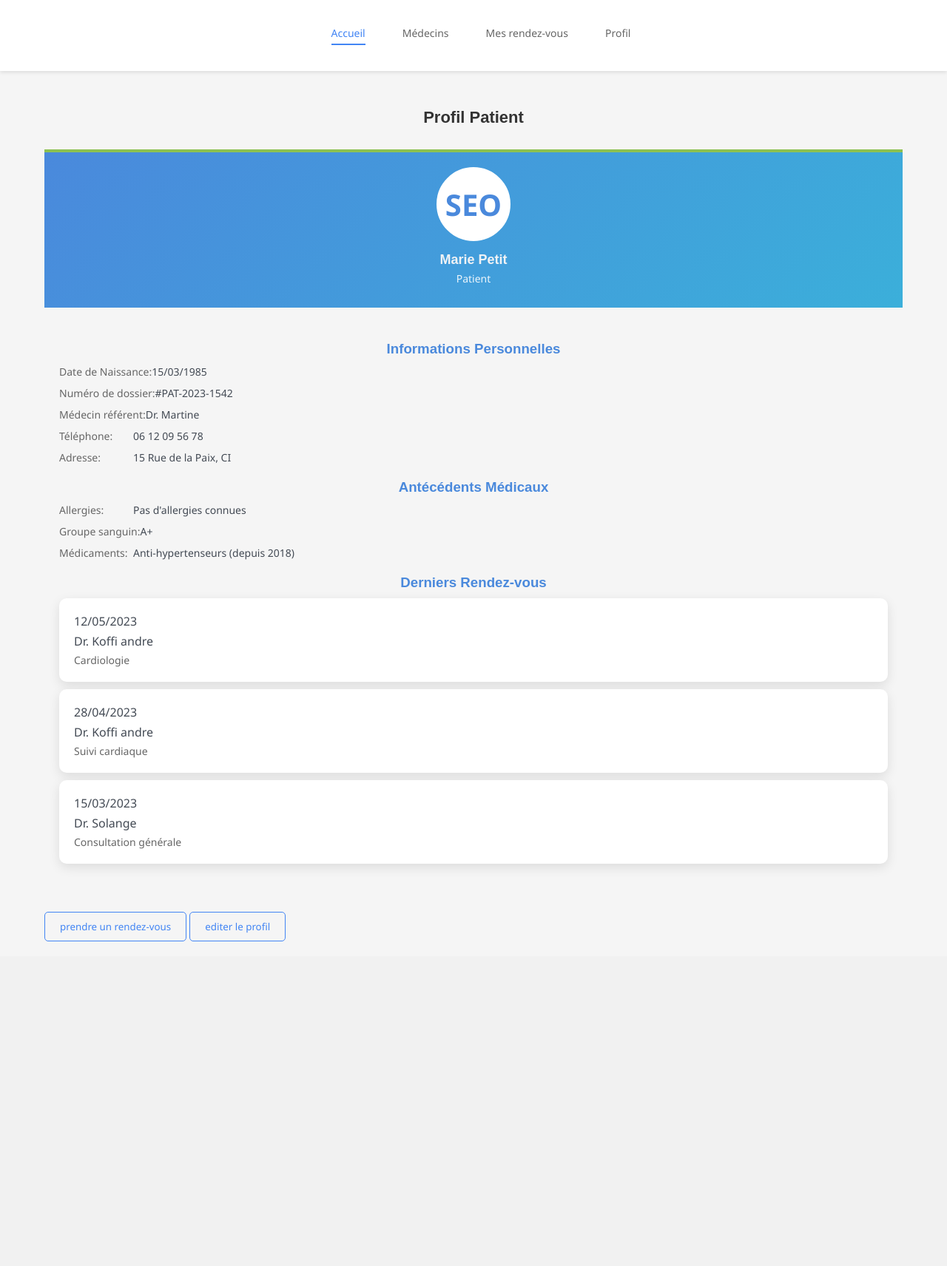
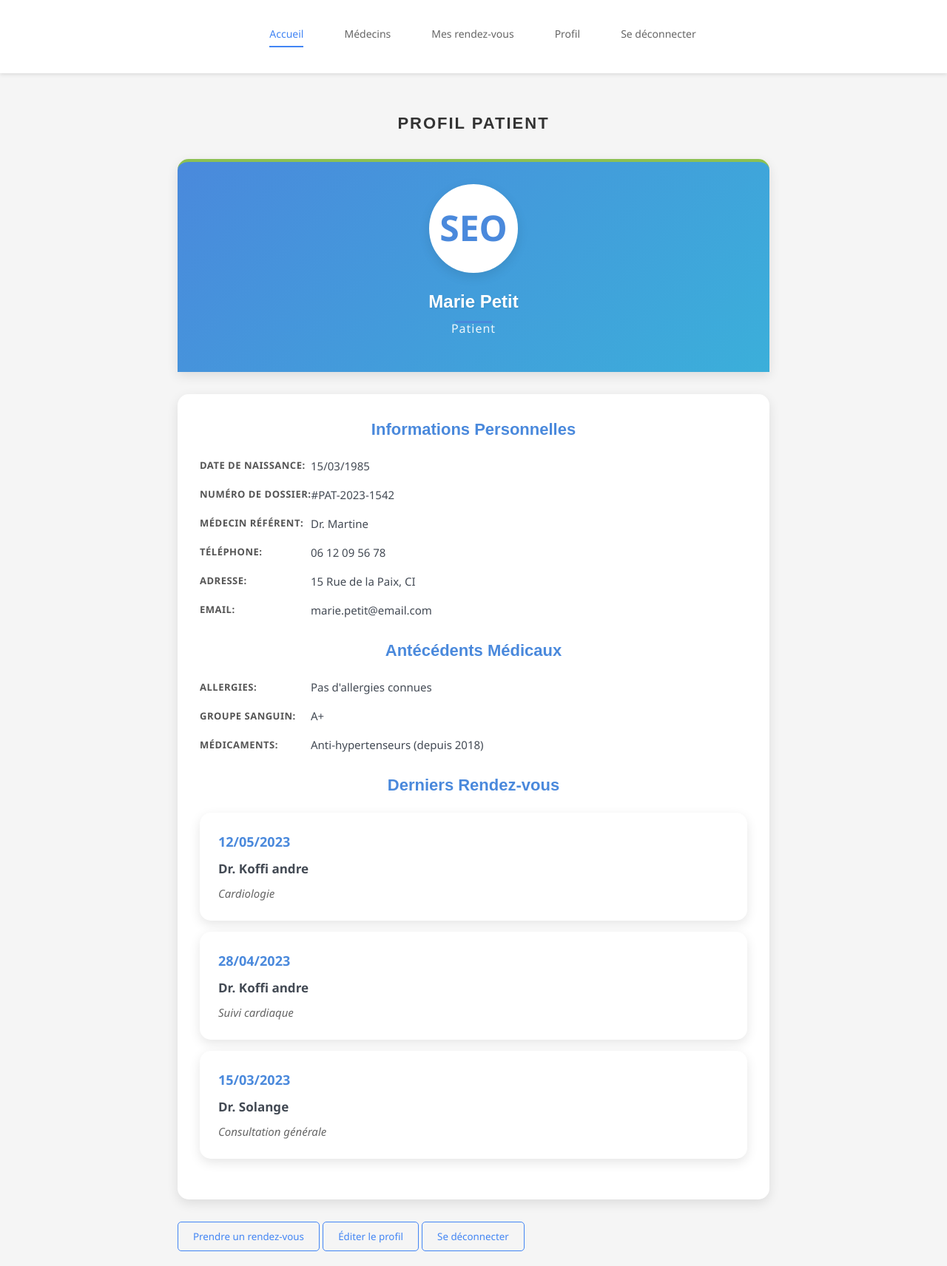
Before and after one commit to elkast/RDV_PATIENT, a Python web app: template templates/profil.html in a window 1280 px wide. Shown: the whole page at 74% size. Before the commit the page ends 1273 px from the top, so only its background shows below. Run offline with Jinja, Linux system fonts and the light colour scheme; the template is opened without the code that fills it, so the values that code supplies are empty.

Commit message:
optimisation de la page

```diff
--- a/app.py
+++ b/app.py
@@ -1,4 +1,4 @@
-from flask import Flask , render_template ,flash ,request,redirect , url_for ,session
+from flask import Flask , render_template ,flash , request,redirect , url_for ,session
 
 
 app = Flask(__name__)
--- a/static/style_profil.css
+++ b/static/style_profil.css
@@ -4,6 +4,9 @@
             --success: #8cc152;
             --light: #f5f7fa;
             --dark: #434a54;
+            --hover-primary: #357abd;
+            --hover-secondary: #2a9fc9;
+            --shadow: 0 5px 15px rgba(0,0,0,0.1);
         }
 
         body {
@@ -12,148 +15,209 @@
             margin: 0;
             padding: 0;
             color: var(--dark);
+            line-height: 1.6;
         }
 
         .container {
             max-width: 1200px;
             margin: 0 auto;
             padding: 20px;
+            box-sizing: border-box;
         }
 
         header {
             background-color: white;
-            box-shadow: 0 2px 10px rgba(0,0,0,0.1);
+            box-shadow: var(--shadow);
             padding: 20px 0;
             margin-bottom: 30px;
+            position: sticky;
+            top: 0;
+            z-index: 1000;
         }
 
         .header-content {
             display: flex;
             justify-content: space-between;
             align-items: center;
+            padding: 0 20px;
         }
 
         .logo {
             font-family: 'Montserrat', sans-serif;
-            font-size: 24px;
-            font-weight: 600;
+            font-size: 28px;
+            font-weight: 700;
+            color: var(--primary);
+            text-transform: uppercase;
+            letter-spacing: 1px;
+        }
+
+        .nav-links a {
+            margin-left: 25px;
+            text-decoration: none;
+            color: var(--dark);
+            font-weight: 500;
+            transition: color 0.3s ease;
+            position: relative;
+        }
+
+        .nav-links a:hover {
             color: var(--primary);
         }
 
-        .nav-links a {
-            margin-left: 20px;
-            text-decoration: none;
-            color: var(--dark);
-            font-weight: 500;
+        .nav-links a::after {
+            content: '';
+            position: absolute;
+            width: 0;
+            height: 2px;
+            bottom: -5px;
+            left: 0;
+            background-color: var(--primary);
+            transition: width 0.3s ease;
+        }
+
+        .nav-links a:hover::after {
+            width: 100%;
         }
 
         .profile-single {
             display: grid;
-            gap: 25px;
+            gap: 30px;
             margin-top: 30px;
+            max-width: 800px;
+            margin-left: auto;
+            margin-right: auto;
         }
 
         .profile-header {
             background: linear-gradient(135deg, var(--primary), var(--secondary));
             color: white;
-            padding: 20px;
+            padding: 30px;
             text-align: center;
+            border-radius: 15px 15px 0 0;
+            box-shadow: var(--shadow);
         }
 
         .profile-avatar {
-            width: 100px;
-            height: 100px;
+            width: 120px;
+            height: 120px;
             border-radius: 50%;
             border: 4px solid white;
-            margin: 0 auto 15px;
+            margin: 0 auto 20px;
             background-color: white;
             display: flex;
             align-items: center;
             justify-content: center;
-            font-size: 40px;
+            font-size: 48px;
             font-weight: 600;
             color: var(--primary);
+            box-shadow: var(--shadow);
+            transition: transform 0.3s ease;
+        }
+
+        .profile-avatar:hover {
+            transform: scale(1.05);
         }
 
         .profile-name {
-            font-size: 18px;
-            font-weight: 600;
+            font-size: 24px;
+            font-weight: 700;
             margin: 5px 0;
-            color: #f0f2f5;
+            color: #ffffff;
+            text-shadow: 1px 1px 2px rgba(0,0,0,0.1);
         }
 
         .profile-role {
-            font-size: 14px;
+            font-size: 16px;
             opacity: 0.9;
-            margin-bottom: 10px;
+            margin-bottom: 15px;
+            letter-spacing: 1px;
         }
 
         .profile-details {
-            padding: 20px;
+            padding: 30px;
+            background-color: white;
+            border-radius: 15px;
+            box-shadow: var(--shadow);
         }
 
         .detail-section {
-            margin-bottom: 20px;
+            margin-bottom: 25px;
         }
 
         .detail-row {
             display: flex;
-            margin-bottom: 10px;
-            font-size: 14px;
+            margin-bottom: 15px;
+            font-size: 15px;
+            align-items: center;
         }
 
         .detail-label {
-            font-weight: 500;
-            color: #666;
-            min-width: 100px;
+            font-weight: 600;
+            color: #555;
+            min-width: 150px;
+            text-transform: uppercase;
+            font-size: 13px;
+            letter-spacing: 0.5px;
         }
 
         .detail-value {
             color: var(--dark);
+            flex: 1;
         }
 
         .appointment-card {
             background: white;
-            border-radius: 10px;
-            box-shadow: 0 5px 15px rgba(0,0,0,0.1);
-            padding: 20px;
-            margin-bottom: 10px;
+            border-radius: 15px;
+            box-shadow: var(--shadow);
+            padding: 25px;
+            margin-bottom: 15px;
+            transition: transform 0.3s ease;
+        }
+
+        .appointment-card:hover {
+            transform: translateY(-5px);
         }
 
         .appointment-date {
-            font-weight: 500;
-            font-size: 16px;
-            margin-bottom: 5px;
+            font-weight: 600;
+            font-size: 18px;
+            margin-bottom: 8px;
+            color: var(--primary);
         }
 
         .appointment-doctor {
-            font-weight: 500;
-            font-size: 16px;
-            margin-bottom: 5px;
+            font-weight: 600;
+            font-size: 17px;
+            margin-bottom: 8px;
         }
 
         .appointment-specialty {
-            font-size: 14px;
+            font-size: 15px;
             color: #666;
+            font-style: italic;
         }
 
         .profile-button {
             display: block;
             width: 100%;
-            padding: 12px;
+            padding: 15px;
             background: var(--primary);
             color: white;
             border: none;
-            border-radius: 0 0 10px 10px;
-            font-size: 14px;
-            font-weight: 500;
+            border-radius: 10px;
+            font-size: 16px;
+            font-weight: 600;
             cursor: pointer;
-            transition: background 0.3s;
-            margin-bottom: 10px;
+            transition: all 0.3s ease;
+            margin-bottom: 15px;
+            text-transform: uppercase;
+            letter-spacing: 1px;
         }
 
         .profile-button:hover {
-            background: var(--secondary);
+            background: var(--hover-primary);
+            transform: translateY(-2px);
+            box-shadow: var(--shadow);
         }
 
         .edit-button {
@@ -172,17 +236,37 @@
             font-family: 'Montserrat', sans-serif;
             color: var(--primary);
             text-align: center;
+            font-size: 36px;
+            margin-bottom: 30px;
+            text-transform: uppercase;
+            letter-spacing: 2px;
         }
 
         h2 {
             font-family: 'Montserrat', sans-serif;
             color: var(--primary);
             text-align: center;
+            font-size: 28px;
+            margin-bottom: 25px;
+            position: relative;
+        }
+
+        h2::after {
+            content: '';
+            position: absolute;
+            bottom: -10px;
+            left: 50%;
+            transform: translateX(-50%);
+            width: 50px;
+            height: 3px;
+            background-color: var(--primary);
         }
 
         h3 {
             font-family: 'Montserrat', sans-serif;
             color: var(--primary);
             text-align: center;
-            margin-bottom: 10px;
+            margin-bottom: 20px;
+            font-size: 22px;
+            font-weight: 600;
         }
--- a/templates/profil.html
+++ b/templates/profil.html
@@ -1,3 +1,4 @@
+<!DOCTYPE html>
 <html lang="fr">
 <head>
     <meta charset="UTF-8">
@@ -15,6 +16,7 @@
                 <a href="./medecin.html">Médecins</a>
                 <a href="./rdv.html">Mes rendez-vous</a>
                 <a href="./profil.html">Profil</a>
+                <a href="./login.html" class="logout-btn">Se déconnecter</a>
             </div>
         </nav>
     </header>
@@ -51,6 +53,10 @@
                     <div class="detail-row">
                         <span class="detail-label">Adresse:</span>
                         <span class="detail-value">15 Rue de la Paix, CI</span>
+                    </div>
+                    <div class="detail-row">
+                        <span class="detail-label">Email:</span>
+                        <span class="detail-value">marie.petit@email.com</span>
                     </div>
                 </div>
 
@@ -91,9 +97,9 @@
             </div>
 
             <div class="button-container">
-                <a href="./acceuil.html"><button class="btn-profile">prendre un rendez-vous</button></a>
-                <a href="./editer_profil.html"><button class="btn-profile">editer le profil</button></a>
-
+                <a href="./acceuil.html"><button class="btn-profile">Prendre un rendez-vous</button></a>
+                <a href="./editer_profil.html"><button class="btn-profile">Éditer le profil</button></a>
+                <a href="../templates/deconnexion_reussit.html"><button class="btn-profile btn-logout">Se déconnecter</button></a>
             </div>
         </div>
     </div>
```
Also changed, not shown: static/style_annulation.css (+20 -19 lines), static/style_editer_profil.css (+77 -38 lines), static/style_reprogrammation.css (+13 -6 lines), templates/deconnexion_reussit.html (added, +57 -0 lines).
